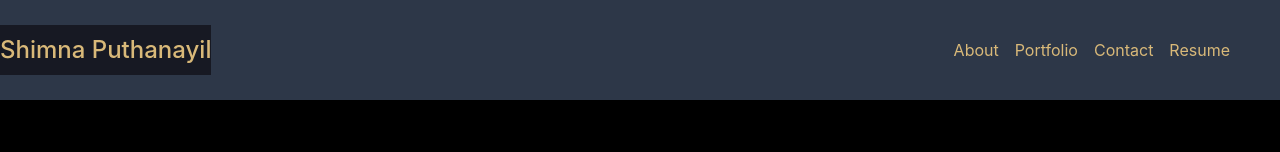
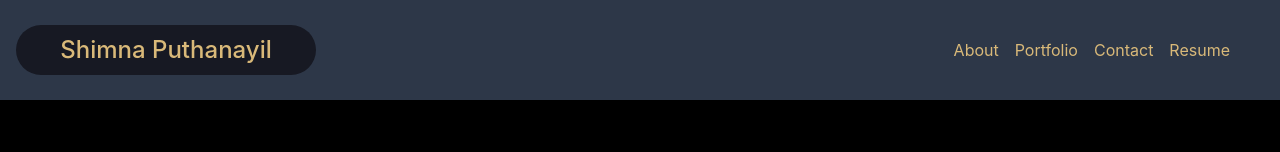
Before and after one commit to shimna-puthanayil/my-final-portfolio, a React (Vite) app: page / in a window 1280 px wide. Shown: the top 152 px of the page. Built offline with nearby package versions, Linux system fonts and the light colour scheme.

Commit message:
designed the components for navigation bar

```diff
--- a/src/components/UI/Navbar.jsx
+++ b/src/components/UI/Navbar.jsx
@@ -20,7 +20,15 @@ export default function Nav({ links }) {
         boxSize={100}
         width="100%"
       >
-        <Center bg="gray.900" h="50px">
+        <Center
+          bg="gray.900"
+          h="50px"
+          borderRadius="full"
+          p={5}
+          ml={{ base: "initial", md: 4 }}
+          mt={{ base: 10, md: "initial" }}
+          w="300px"
+        >
           <Heading
             fontSize={"2xl"}
             fontFamily={"body"}
```
